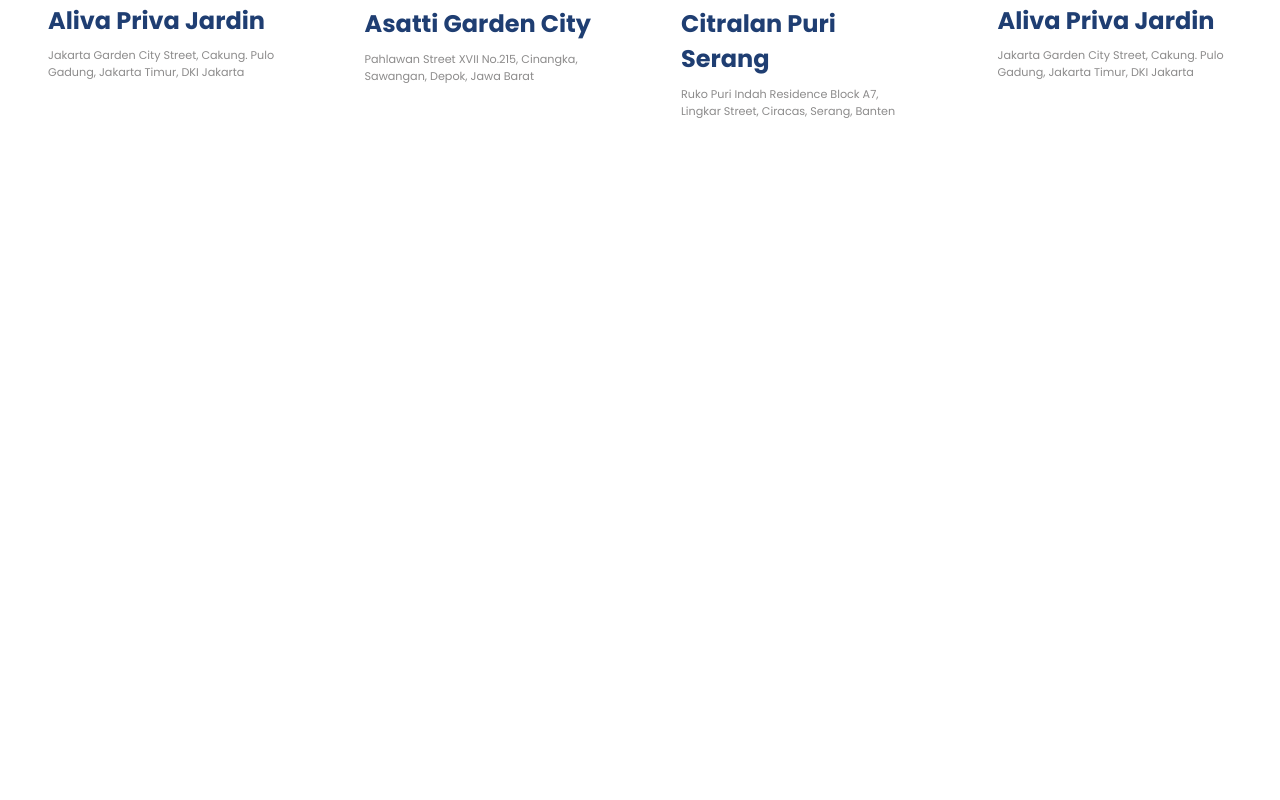
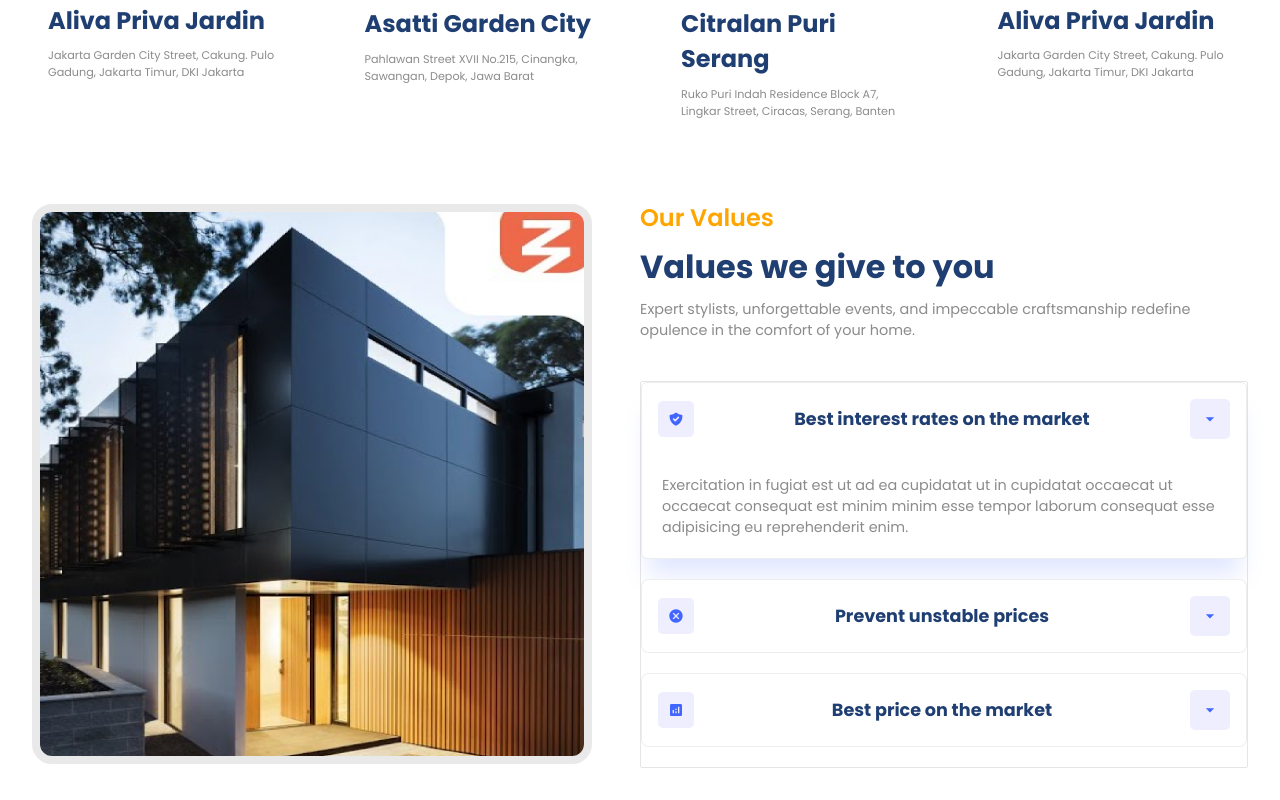
Before and after one commit to shivanee283/frontendCF, a React (Vite) app: page / in a window 1280 px wide. Shown: the part 1114-1914 px from the top of the page. Before the commit the page ends 1282 px from the top, so only its background shows below. Built offline with nearby package versions, Linux system fonts and the light colour scheme.

Commit message:
Values section added

```diff
--- a/src/App.jsx
+++ b/src/App.jsx
@@ -2,6 +2,7 @@
 import Hero from "./components/Hero/Hero";
 import "./App.css"
 import Rescidencies from "./components/Residencies/Rescidencies";
+import Value from "./components/Value/Value";
 
 
 function App() {
@@ -13,6 +14,7 @@
         <Hero/>
       </div>
       <Rescidencies/>
+      <Value/>
     </div>
   );
 }
--- /dev/null
+++ b/src/components/Value/Value.css
@@ -0,0 +1,50 @@
+.v-container .image-container{
+    border: 8px solid rgba(232, 232, 232, 93%);
+}
+
+.v-container>div{
+    flex: 1;
+}
+
+.v-right{
+    gap: 0.5rem;
+}
+
+.accordion{
+    margin-top: 2rem;
+    border: none;
+}
+.accordionItem{
+    background-color: white;
+    border: 0.8px solid rgba(128, 128, 128, 0.143);
+    border-radius: 8px;
+    overflow: hidden;
+    margin-bottom: 20px;
+}
+.accordionItem.expanded{
+    box-shadow: var(--shadow);
+    border-radius: 6px;
+}
+
+.accordionButton{
+    background-color: white;
+    padding: 1rem;
+    justify-content: space-between;
+    cursor: pointer;
+    width: 100%;
+}
+
+.icon{
+    padding: 10px;
+    background: #eeeeff;
+    border-radius: 5px;
+}
+
+.icon svg{
+    fill: var(--blue);
+}
+
+.accordionButton .primaryText{
+    font-size: 1.1rem;
+
+}
--- /dev/null
+++ b/src/components/Value/Value.jsx
@@ -0,0 +1,77 @@
+import React, { useState } from 'react'
+import './Value.css'
+import {
+    Accordion,
+    AccordionItem,
+    AccordionItemHeading,
+    AccordionItemButton,
+    AccordionItemPanel,
+    AccordionItemState
+} from 'react-accessible-accordion'
+import 'react-accessible-accordion/dist/fancy-example.css'
+import {MdOutlineArrowDropDown} from 'react-icons/md'
+import data from '../../utils/accordion'
+
+const Value = () => {
+  return (
+    <section className='v-wrapper'>
+        <div className='paddings innerWidth flexCenter v-container'>
+
+            {/*Left Section */}
+            <div className='v-left'>
+                <div className='image-container'>
+                    <img src='./value.png' alt=''/>
+                </div>
+            </div>
+
+            {/*Right Section */}
+            <div className='flexColStart v-right'>
+                <span className='orangeText'>Our Values</span>
+                <span className='primaryText'>Values we give to you</span>
+                <span className='secondaryText'>Expert stylists, unforgettable events, and impeccable craftsmanship redefine opulence in the comfort of your home.
+                </span>
+
+
+                <Accordion className='accordion'
+                allowMultipleExpanded={false}
+                preExpanded={[0]}
+                >
+                    {
+                        data.map((item, i)=> {
+                            const [className, setClassName] = useState(null)
+                            return(
+                                <AccordionItem className={`accordionItem ${className}`} key={i} uuid={i}>
+                                    <AccordionItemHeading>
+                                        <AccordionItemButton className='flexCenter accordionButton'>
+
+                                            <AccordionItemState>
+                                                {({expanded})=> expanded ? setClassName('expanded') : setClassName('collapsed')}
+                                            </AccordionItemState>
+
+                                            <div className='flexCenter icon'>
+                                                {item.icon}
+                                            </div>
+                                            <span className='primaryText'>
+                                                {item.heading}
+                                            </span>
+                                            <div className='flexCenter icon'>
+                                                <MdOutlineArrowDropDown size={20}/>
+                                            </div>
+                                        </AccordionItemButton>
+                                    </AccordionItemHeading>
+
+                                    <AccordionItemPanel>
+                                        <p className='secondaryText'>{item.detail}</p>
+                                    </AccordionItemPanel>
+                                </AccordionItem>
+                            )
+                        })
+                    }
+                </Accordion>
+            </div>
+        </div>
+    </section>
+  )
+}
+
+export default Value
```
